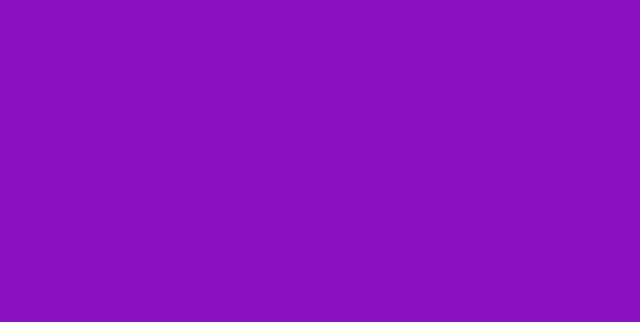
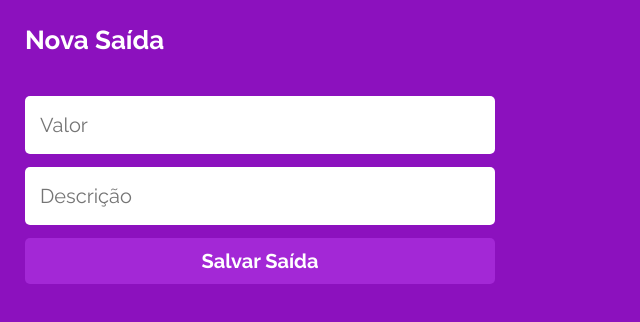
Before and after one commit to jvsfrancisco/MyWallet, a React (Create React App) app: page /Finances/1 in a window 1280 px wide. Before the commit this address had no page. Shown: the top 322 px of the page, without its empty margins (0-640 px from the left). Built offline with nearby package versions, Linux system fonts and the light colour scheme; a web font is replaced by a local one.

Commit message:
Add homepage and finances page

```diff
--- a/package.json
+++ b/package.json
@@ -6,6 +6,7 @@
     "axios": "^0.27.2",
     "react": "^17.0.2",
     "react-dom": "^17.0.2",
+    "react-icons": "^4.3.1",
     "react-loader-spinner": "^6.0.0-0",
     "react-router-dom": "^6.3.0",
     "react-scripts": "^4.0.3",
--- a/src/assets/globalStyle/index.js
+++ b/src/assets/globalStyle/index.js
@@ -111,6 +111,12 @@ const GlobalStyle = createGlobalStyle`
         line-height: 31px;
         color: #FFFFFF;
     }
+    .spent{
+        color: var(--expense);
+    }
+    .entry{
+        color: var(--income);
+    }
 `
 
 export default GlobalStyle;
--- a/src/components/App.js
+++ b/src/components/App.js
@@ -1,12 +1,16 @@
 import { BrowserRouter, Routes, Route } from "react-router-dom";
+import {useState} from "react";
 import GlobalStyle from "./../assets/globalStyle";
 import UserContext from "./../assets/Context";
 
+import Home from "./Home";
 import Login from "./Login";
 import SignUp from "./Sign-Up";
+import Finances from "./Finances";
 
 
 function App() {
+  const [user, setUser] = useState({});
 
   function Error(e) {
     console.log(`${e.response.status} - ${e.response.statusText}`);
@@ -18,13 +22,17 @@ function App() {
       <GlobalStyle />
       <UserContext.Provider
         value={{
-            Error
+            Error,
+            user,
+            setUser,
       }}
       >
         <BrowserRouter>
           <Routes>
             <Route path="/" element={<Login />} />
             <Route path ="/Sign-Up" element ={<SignUp />} />
+            <Route path ="/Home" element ={<Home />} />
+            <Route path="/Finances/:type" element={<Finances />} />
           </Routes>
         </BrowserRouter>
       </UserContext.Provider>
--- /dev/null
+++ b/src/components/Finances/index.js
@@ -0,0 +1,70 @@
+import { useParams, useNavigate } from "react-router-dom";
+import Main from "./style";
+import { useState } from "react";
+import axios from "axios";
+
+function Finances() {
+    const { type } = useParams();
+    const [newEntry, setNewEntry] = useState({
+        value: "",
+        description: "",
+        type: type,
+    });
+
+    const navigate = useNavigate();
+
+    function sendEntry(entry) {
+        const config = { headers: { Authorization: `Bearer ${localStorage.getItem("TOKEN")}` } };
+        const promise = axios.post("http://localhost:5000/finances", entry, config);
+        promise.then((res)=>{
+            alert("Cadastro realizado com sucesso");
+            navigate("/home");
+        });
+        promise.catch((err) => {
+            Error(err);
+            alert("Um erro aconteceu, tente novamente");
+
+        });
+    }
+
+    function sendInputData(e) {
+        e.preventDefault();
+        sendEntry(newEntry);
+        console.log(newEntry);
+        navigate("/home");
+    }
+
+    return (
+        <Main>
+            <h1>Nova {type === "entry" ? "Entrada" : "Saída"}</h1>
+            <form onSubmit={(e) => sendInputData(e)}>
+                <input className={`${type}`}
+                    type="number"
+                    placeholder="Valor"
+                    value={newEntry.value}
+                    onChange={(e) =>
+                        setNewEntry({ ...newEntry, value: e.target.value })
+                    }
+                    required
+                />
+                <input
+                    type="text"
+                    placeholder="Descrição"
+                    value={newEntry.description}
+                    onChange={(e) =>
+                        setNewEntry({
+                            ...newEntry,
+                            description: e.target.value,
+                        })
+                    }
+                    required
+                />
+                <button type="submit">Salvar {type === "entry" ? "Entrada" : "Saída"}</button>
+            </form>
+        </Main>
+    );
+}
+
+
+
+export default Finances;
--- /dev/null
+++ b/src/components/Finances/style.js
@@ -0,0 +1,12 @@
+import styled from "styled-components";
+
+const Main = styled.main`
+    padding-top: 25px;
+    form {
+        margin-top: 40px;
+        display: flex;
+        flex-direction: column;
+    }
+`;
+
+export default Main;
--- /dev/null
+++ b/src/components/Home/index.js
@@ -0,0 +1,112 @@
+import axios from "axios";
+import { Link, useNavigate } from "react-router-dom";
+import {
+    RiLogoutBoxRLine,
+    RiAddCircleLine,
+    RiIndeterminateCircleLine,
+} from "react-icons/ri";
+import styled from "styled-components";
+import { useEffect, useContext } from "react";
+import Main from "./style";
+import UserContext from "./../../assets/Context";
+
+export default function Home() {
+    const token = localStorage.getItem("TOKEN");
+    const { user, setUser } = useContext(UserContext);
+
+    let total = 0;
+
+    const navigate = useNavigate();
+
+
+    if (user.registry) {
+        user.registry.forEach((register) => {
+            if (register.type === "entry") {
+                total += register.value;
+            } else if (register.type === "spent") {
+                total -= register.value;
+            }
+        });
+    }
+
+    useEffect(() => {
+        const config = {
+            headers: { Authorization: `Bearer ${token}` },
+        };
+        console.log(token)
+        const promise = axios.get("http://localhost:5000/finances", config);
+        promise.then((res) => {
+            setUser(res.data);
+            console.log(user)
+        });
+        promise.catch((err) => {
+            console.log(`${err.response.status} - ${err.response.statusText}`);
+            alert("Um erro aconteceu, tente novamente");
+            navigate("/");
+        });
+    }, []);
+
+    return user.name ? (
+        <Main color={total > 0 ? "income" : "expense"}>
+            <aside>
+                <h1>Olá, {user.name}</h1>
+                <Link to="/">
+                    <RiLogoutBoxRLine />
+                </Link>
+            </aside>
+            {user.registry.length > 0 ? (
+                <section>
+                    {user.registry.map((register) => {
+                        return (
+                            <Container
+                                class={register.type}
+                                color={register.type}
+                            >
+                                <p>
+                                    <span>{register.date}</span>{" "}
+                                    {register.description}
+                                </p>
+                                <p class="value">{register.value}</p>
+                            </Container>
+                        );
+                    })}
+
+                    <p>
+                        SALDO <span>{total}</span>
+                    </p>
+                </section>
+            ) : (
+                <section class="empty">
+                    <p>Não há registros de entrada ou saída</p>
+                </section>
+            )}
+
+            <div>
+                <Link to="/finances/entry">
+                    <button>
+                        <RiAddCircleLine />
+                        <p>Nova entrada</p>
+                    </button>
+                </Link>
+                <Link to="/finances/spent">
+                    <button>
+                        <RiIndeterminateCircleLine />
+                        <p>Nova saída</p>
+                    </button>
+                </Link>
+            </div>
+        </Main>
+    ) : (
+        <> </>
+    );
+}
+
+const Container = styled.div`
+    p span {
+        color: var(--ligth-grey);
+        margin-right: 5px;
+    }
+    p.value {
+        color: var(--${(props) => props.color});
+    }
+`;
--- /dev/null
+++ b/src/components/Home/style.js
@@ -0,0 +1,72 @@
+import styled from "styled-components";
+
+const Main = styled.main`
+    aside {
+        display: flex;
+        justify-content: space-between;
+        align-items: center;
+        height: 78px;
+    }
+    aside svg {
+        font-size: 25px;
+    }
+    section {
+        margin-bottom: 13px;
+        padding: 23px 12px;
+        height: calc(100vh - 225px);
+        background-color: #ffffff;
+        border-radius: 5px;
+        display: flex;
+        flex-direction: column;
+        justify-content: space-between;
+    }
+    section.empty {
+        justify-content: center;
+        align-items: center;
+        padding: 0px 73px;
+    }
+    .empty p {
+        font-size: 20px;
+        line-height: 23px;
+        color: var(--grey);
+        text-align: center;
+    }
+    section > p {
+        display: flex;
+        justify-content: space-between;
+        font-weight: 700;
+    }
+    section > p span {
+        color: var(--${(props) => props.color});
+        font-weight: 400;
+    }
+    div {
+        display: flex;
+        justify-content: space-between;
+        gap: 15px;
+    }
+    div > a {
+        width: 100%;
+    }
+    div button {
+        height: 114px;
+        font-size: 17px;
+        margin: 0;
+        max-width: none;
+        display: flex;
+        flex-direction: column;
+        align-items: flex-start;
+        justify-content: space-between;
+        padding: 10px;
+    }
+    div button svg {
+        font-size: 25px;
+    }
+    div button p {
+        width: 64px;
+        text-align: initial;
+    }
+`;
+
+
+export default Main ;
--- a/src/components/Login/index.js
+++ b/src/components/Login/index.js
@@ -16,10 +16,11 @@ export default function Login() {
 
     function requestAcess(userObj) {
         setLoading(true);
-        const promise = axios.post("http://localhost:5000/login", userObj);
+        const promise = axios.post("http://localhost:5000/sign-in", userObj);
         promise.then((res)=>{
             const token = res.data;
             localStorage.setItem("TOKEN", token);
+            console.log(token);
             navigate("/home");
         });
         promise.catch((err) => {
--- a/src/components/Sign-Up/style.js
+++ b/src/components/Sign-Up/style.js
@@ -27,11 +27,5 @@ const MainStyle = styled.main`
         font-size: 20px;
         margin-bottom: 36px;
     }
-    .correct:onfocus{
-        border: 1px solid 'green';
-    }
-    .incorrect:onfocus{
-        border: 1px solid 'red';
-    }
 `;
 export default MainStyle;
```
Also changed, not shown: src/components/Sign-Up/index.js (+11 -9 lines), 1 other file (tests, documents, lock files or other folders).
